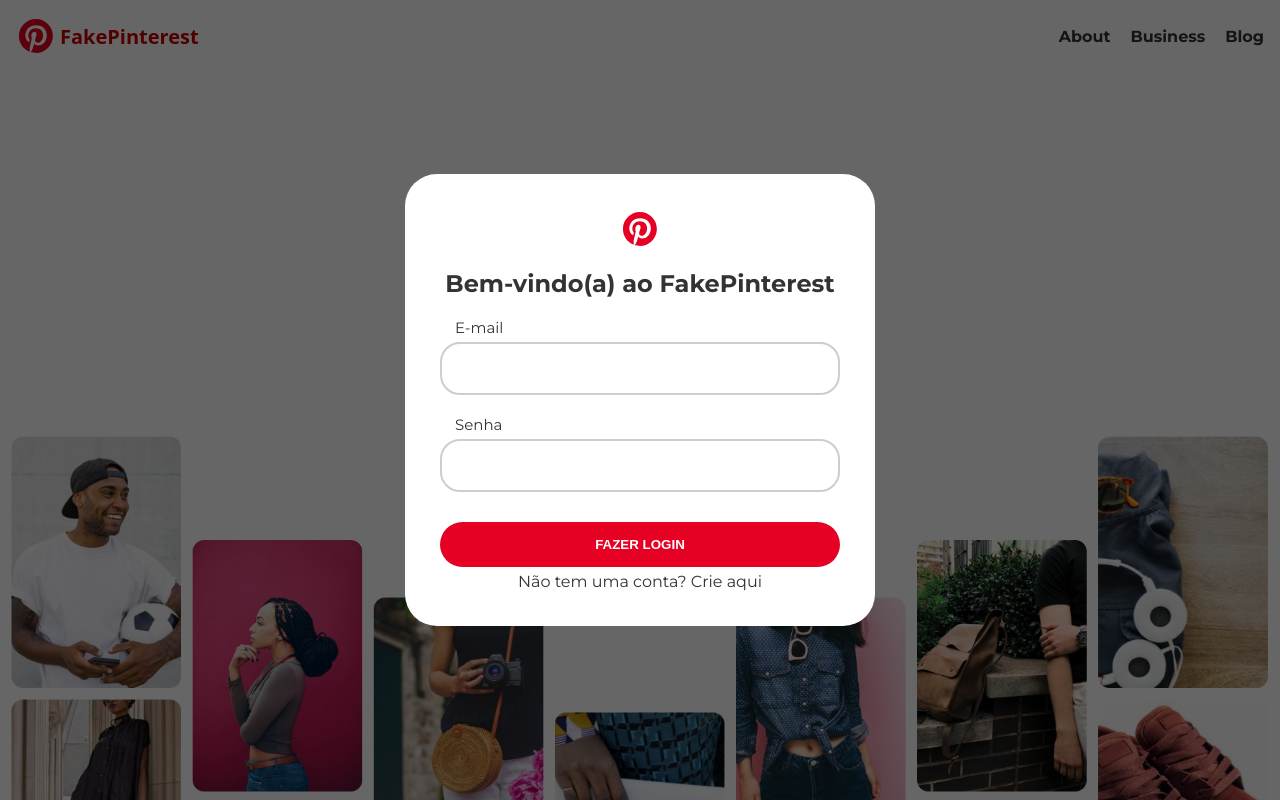
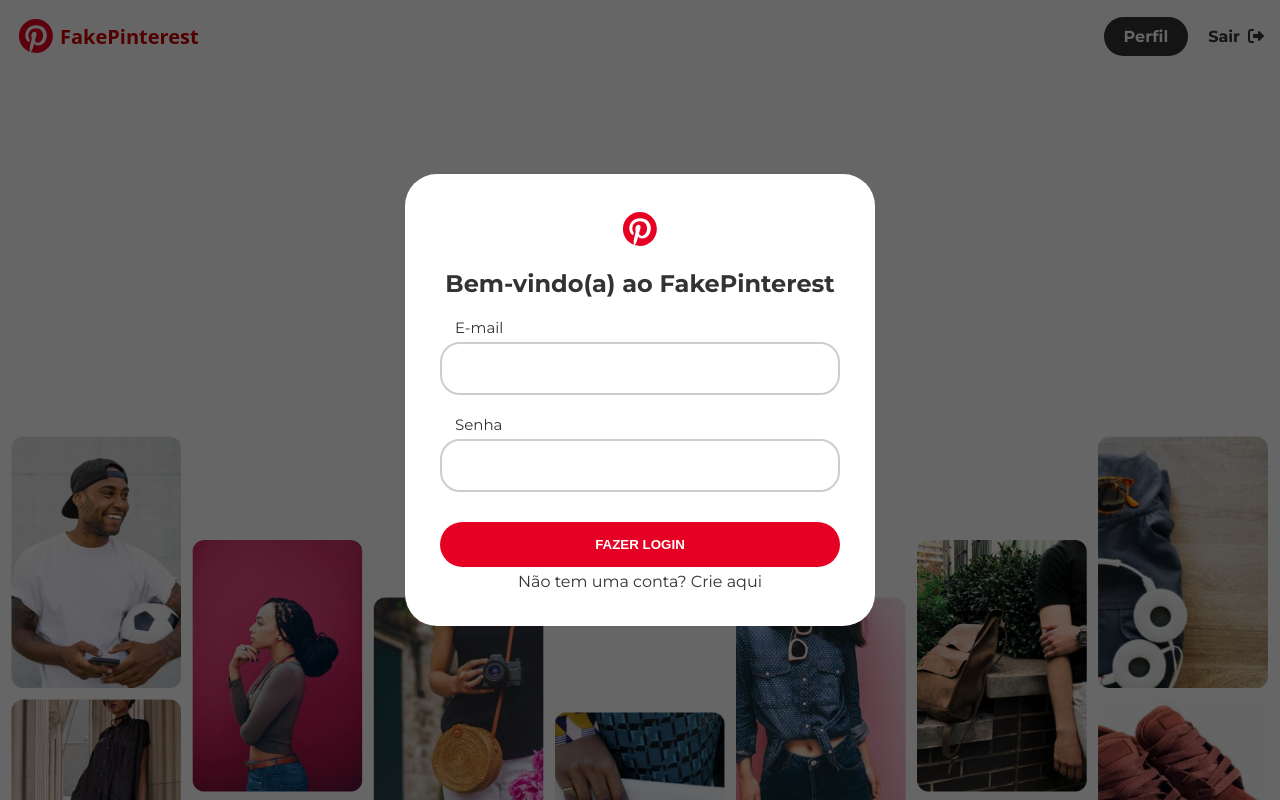
Before and after one commit to Bielartur/fake_pinterest, a Flask app: page / in a window 1280 px wide. Run offline with Flask 3, Linux system fonts and the light colour scheme.

Commit message:
Atualizando a navbar e ajeitando alguns estilos

```diff
--- a/fakepinterest/static/css/style.css
+++ b/fakepinterest/static/css/style.css
@@ -163,10 +163,11 @@
   color: white;
   padding: 10px 20px;
   border-radius: 25px;
+  transition: all ease .3s;
 }
 
 .botao-perfil a:hover {
-  background-color: #777;
+  background-color: #555;
   text-decoration: none;
 }
 
--- a/fakepinterest/templates/base.html
+++ b/fakepinterest/templates/base.html
@@ -2,7 +2,7 @@
 <html lang="pt-br">
 <head>
     <meta charset="UTF-8">
-  <meta http-equiv="X-UA-Compatible" content="IE=edge" />
+    <meta http-equiv="X-UA-Compatible" content="IE=edge"/>
     <meta name="viewport" content="width=device-width, initial-scale=1.0">
     <title>
         {% block title %}
@@ -13,8 +13,6 @@
     <link href="https://fonts.googleapis.com/css2?family=Montserrat:wght@400;700&display=swap" rel="stylesheet">
     <link rel="stylesheet" href="{{ url_for('static', filename='css/style.css') }}">
 </head>
-<body class="overflow-hidden">
 {% block content %}
 {% endblock %}
-</body>
 </html>
--- a/fakepinterest/templates/homepage.html
+++ b/fakepinterest/templates/homepage.html
@@ -5,6 +5,7 @@
 {% endblock title %}
 
 {% block content %}
+    <body class="overflow-hidden">
         {% include 'navbar.html' %}
         <div class="container">
             <img src="{{ url_for('static', filename='fotos_site/fundo-login.png') }}" class="bg-imagem-pinterest"/>
@@ -51,4 +52,5 @@
                 {% endblock formulario %}
             </div>
         </div>
+    </body>
 {% endblock content %}
--- a/fakepinterest/templates/navbar.html
+++ b/fakepinterest/templates/navbar.html
@@ -1,9 +1,11 @@
-{#    <a href="{{ url_for('feed') }}">Feed</a>#}
-{#    <a href="{{ url_for('perfil', id_usuario=current_user.id) }}">Perfil</a>#}
-{#    <a href="{{ url_for('logout') }}">Sair</a>#}
+
+{% block head %}
+    <link href="https://cdnjs.cloudflare.com/ajax/libs/font-awesome/6.0.0/css/all.min.css" rel="stylesheet"/>
+{% endblock %}
+
 <header>
     <nav>
-        <div class="logo-pinterest">
+        <a href="{{ url_for('feed') }}" class="logo-pinterest" style="text-decoration: none">
             <svg
                     height="40"
                     viewBox="-3 -3 82 82"
@@ -19,12 +21,15 @@
                 ></path>
             </svg>
             <h1>FakePinterest</h1>
-        </div>
+        </a>
 
         <div class="restante-nav">
-            <a href="" class="link-nav">About</a>
-            <a href="" class="link-nav">Business</a>
-            <a href="" class="link-nav">Blog</a>
+            <p class="botao-perfil">
+                <a href="{{ url_for('perfil', id_usuario=current_user.id) }}" class="link-nav">Perfil</a>
+            </p>
+            <a href="{{ url_for('logout') }}" class="link-nav" style="display: flex; gap: 0.5rem; align-items: center">
+                Sair<i class="fa-solid fa-right-from-bracket"></i>
+            </a>
         </div>
     </nav>
 </header>
```
Lines whose indentation alone changed are shown as unchanged.
